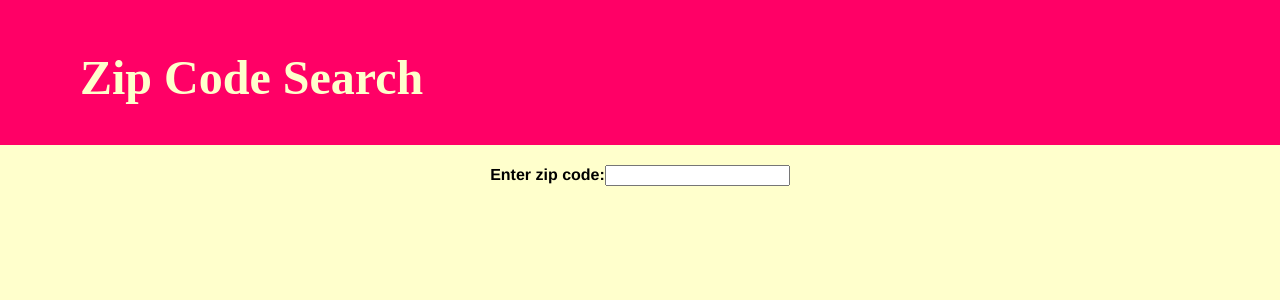
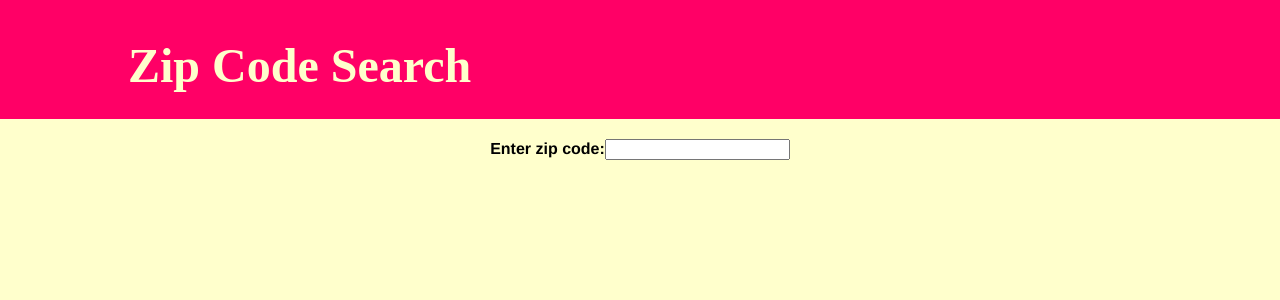
Before and after one commit to ianzures/zip-search, a React (Create React App) app: page / in a window 1280 px wide. Shown: the top 300 px of the page. Built offline with nearby package versions, Linux system fonts and the light colour scheme.

Commit message:
Some css values converted to percentages.

```diff
--- a/src/index.js
+++ b/src/index.js
@@ -8,9 +8,9 @@ import * as serviceWorker from './serviceWorker';
 document.body.style = 'background: #ffffcc;';
 
 const headBox = {
-    paddingTop: '50px',
-    paddingBottom: '40px',
-    paddingLeft: '80px',
+    paddingTop: '3%',
+    paddingBottom: '2%',
+    paddingLeft: '10%',
     backgroundColor: '#ff0066',
 }
 
```
